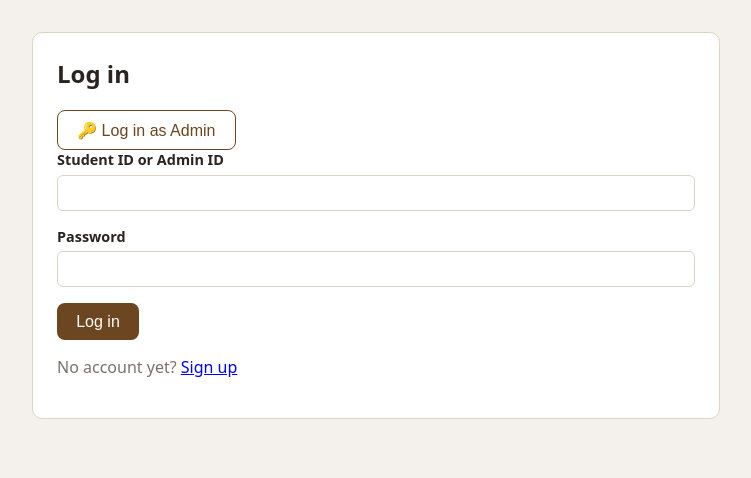
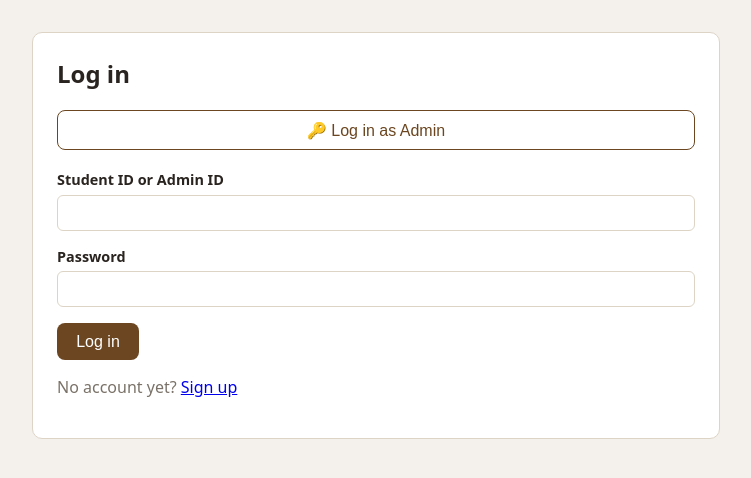
Before and after one commit to xxhajer/ksu-wallet-web, a Flask app: page /login in a window 1280 px wide. Shown: the part 59-537 px from the top of the page, without its empty margins (264-1015 px from the left). Run offline with Flask 3, Linux system fonts and the light colour scheme.

Commit message:
Add quick-login-btn style for full-width button

```diff
--- a/static/style.css
+++ b/static/style.css
@@ -108,6 +108,8 @@ form input {
 
 .inline-form { display: inline-block; margin-right: 1rem; margin-bottom: 0.5rem; }
 
+.quick-login-btn { width: 100%; margin-bottom: 1.25rem; }
+
 .muted { color: var(--muted); }
 
 .flash-list { margin-bottom: 1.5rem; }
```
